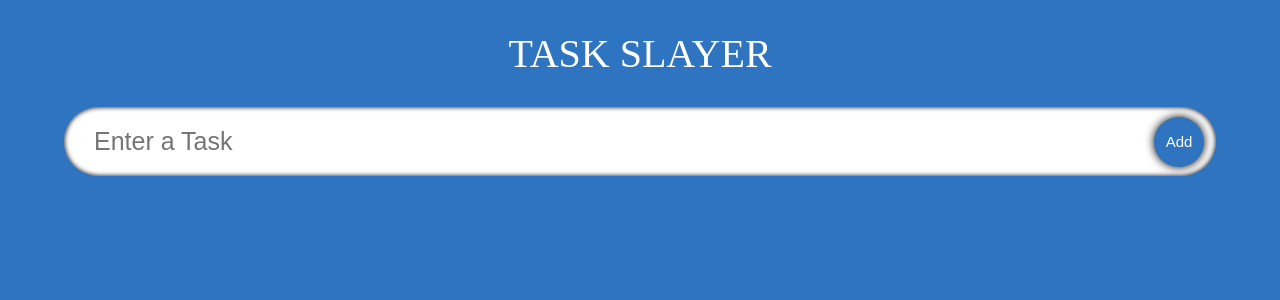
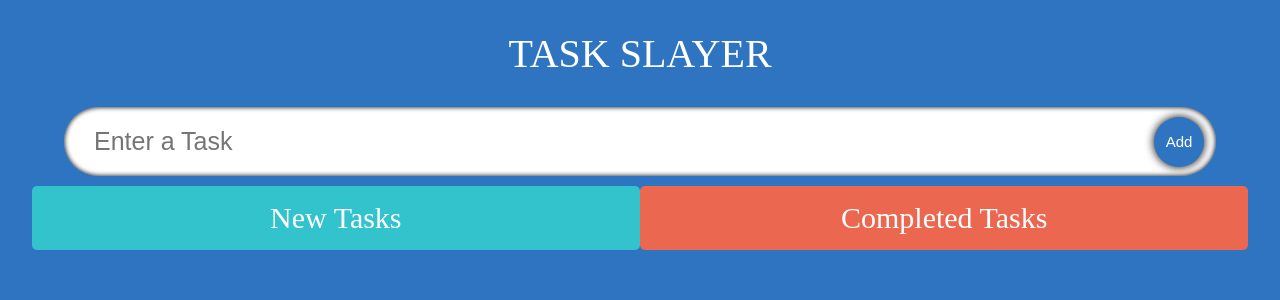
Before and after one commit to MosNes/typescript-taskapp, a React (Create React App) app in the folder client/: page / in a window 1280 px wide. Shown: the top 300 px of the page. Built offline with nearby package versions, Linux system fonts and the light colour scheme; a web font is replaced by a local one.

Commit message:
styled task groupings

```diff
--- a/client/src/components/TodoList.tsx
+++ b/client/src/components/TodoList.tsx
@@ -10,10 +10,17 @@ interface Props {
 
 const TodoList: React.FC<Props> = ({ todos, setTodos }) => {
   return (
-    <div className='todos'>
-        {todos.map(todo => (
+
+    <div className="container">
+      <div className="todos">
+        <span className="todosHeading">New Tasks</span>
+      {todos.map(todo => (
             <SingleTodo todo={todo} key={todo.id} todos={todos} setTodos={setTodos}/>
         ))}
+      </div>
+      <div className="todos remove">
+        <span className="todosHeading">Completed Tasks</span>
+      </div>
     </div>
   )
 }
--- a/client/src/components/styles.css
+++ b/client/src/components/styles.css
@@ -48,11 +48,32 @@
   box-shadow: 0 0 5px black;
 }
 
+.container {
+  width: 95%;
+  display: flex;
+  margin-top: 10px;
+  justify-content: space-between;
+  align-items: flex-start;
+}
+
+
 .todos {
+  border-radius: 5px;
   display: flex;
-  justify-content: space-evenly;
-  width: 90%;
-  flex-wrap: wrap;
+  flex-direction: column;
+  width: 47.5%;
+  padding: 15px;
+  background-color: rgb(50, 195, 205);
+}
+
+.remove {
+  background-color: rgb(235, 103, 80);
+}
+
+.todosHeading {
+  font-size: 30px;
+  text-align: center;
+  color: white;
 }
 
 .todosSingle {
```
